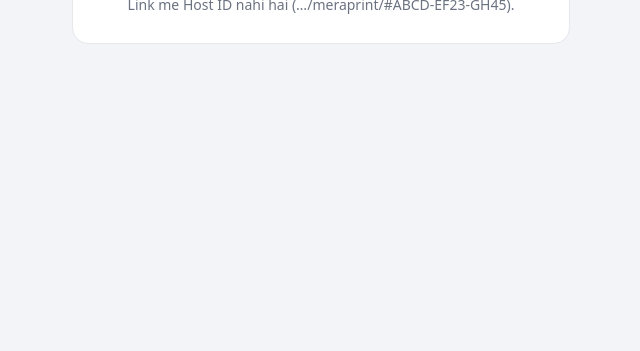
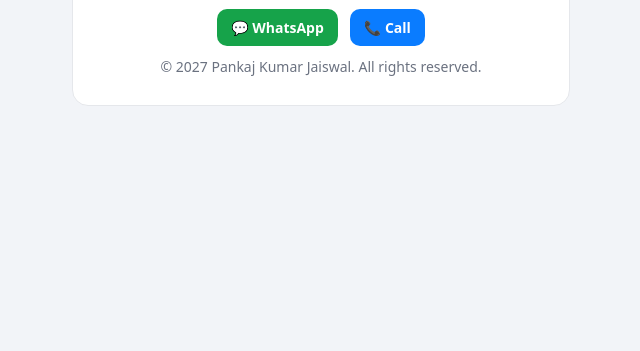
Before and after one commit to CGPANKAJ22/MeraCall, a plain HTML site: page meraprint/index.html in a window 1280 px wide. Shown: the part 449-800 px from the top of the page, without its empty margins (319-959 px from the left). Drawn offline with Linux system fonts and the light colour scheme.

Commit message:
MeraPrint: pakka link page

```diff
--- a/meraprint/index.html
+++ b/meraprint/index.html
@@ -19,6 +19,8 @@
   <h1>MeraPrint</h1>
   <div id="msg" class="mute">Host PC ka abhi ka pata dhoondh rahe hain...</div>
   <div id="links"></div>
+  <div class="mute" style="text-align:center;margin:6px 0 4px">Host ya Client me koi dikkat? <b>Pankaj Kumar Jaiswal</b> — +91 87708 82942<br><a href="https://wa.me/918770882942?text=MeraPrint%20me%20madad%20chahiye" target="_blank" rel="noopener" style="display:inline-block;margin:8px 6px 0;padding:8px 14px;border-radius:10px;background:#16a34a;color:#fff;text-decoration:none;font-weight:600">💬 WhatsApp</a><a href="tel:+918770882942" style="display:inline-block;margin:8px 6px 0;padding:8px 14px;border-radius:10px;background:#0a7cff;color:#fff;text-decoration:none;font-weight:600">📞 Call</a></div>
+  <div class="mute" style="margin-top:10px">© 2027 Pankaj Kumar Jaiswal. All rights reserved.</div>
 </div>
 <script>
 // Pakka link: https://<user>.github.io/<repo>/meraprint/#HOSTID  ->  Host ka abhi ka internet pata (trycloudflare, har restart par badalta hai)
```
